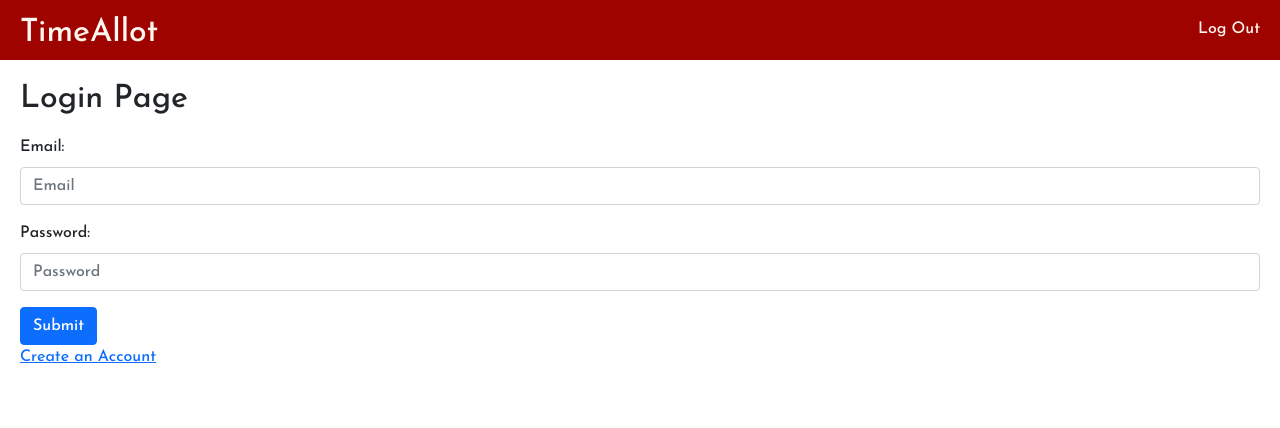
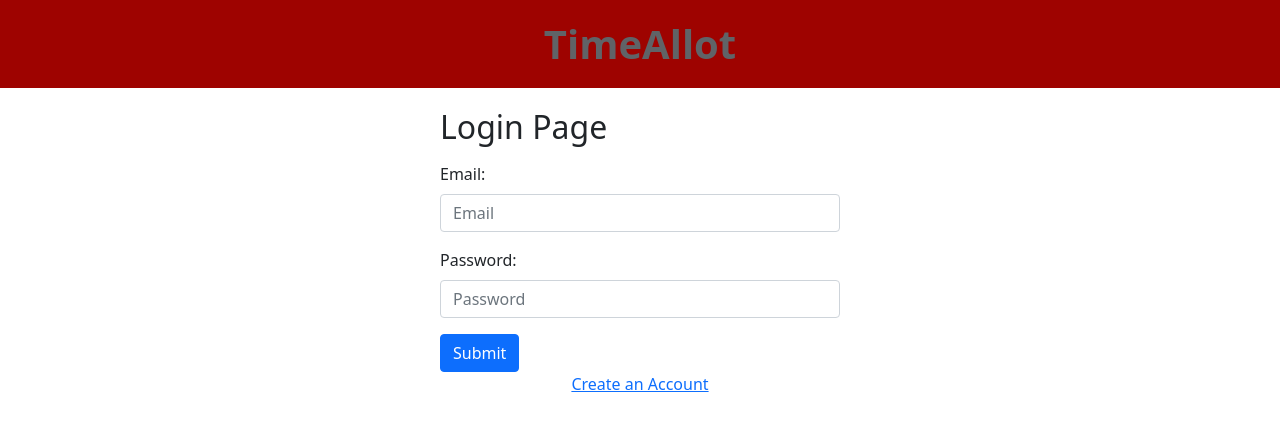
Before and after one commit to mikekwom/time-allot, a React (Create React App) app: page /login in a window 1280 px wide. Shown: the top 428 px of the page. Built offline with nearby package versions, Linux system fonts and the light colour scheme.

Commit message:
fix header, change color scheme, fonts, spacing

```diff
--- a/src/App.css
+++ b/src/App.css
@@ -1,48 +1,84 @@
 body {
-  font-family: "Josefin Sans", sans-serif;
+  font-family: "Sans", sans-serif;
 }
 
-header {
-  padding-top: 4px;
-  background-color: #9e0300;
-  display: flex;
-  justify-content: space-between;
-  align-items: center;
+.navbar {
+  color: #000;
+  border-bottom: 1px lightgray solid;
+  width: 100%;
 }
 
-header > * {
-  margin-top: 10px;
+.navbar > * {
+  margin-left: 1vw;
+  margin-right: 1vw;
 }
 
-header > h1 {
-  margin-left: 20px;
-  font-size: 2rem;
-  font-weight: 500;
-  color: #fff7ef;
+h1 {
+  color: #606367;
 }
 
-header > p {
-  margin-right: 20px;
+.nav-link {
+  margin-left: 3vw;
+  color: #606367;
+}
+
+.nav-link:hover {
+  color: #000;
+}
+
+.new-header {
+  background-color: #9e0300;
   color: #fff7ef;
+  text-align: center;
+}
+
+.new-logo {
+  padding: 20px;
+  font-weight: 600;
 }
 
 .login-page {
-  margin: 20px;
+  margin: 0px;
 }
 
 .register-page {
-  margin: 20px;
+  margin: 0px;
+}
+
+.login-register--link {
+  text-align: center;
+}
+
+.form {
+  margin: auto;
+  margin-top: 20px;
+  width: 400px;
 }
 
 .today > .today--top {
   text-align: center;
-  margin: 20px;
+  width: auto;
+  margin-top: 8vh;
+  padding-bottom: 2.8vh;
+  border-bottom: 1px darkgray solid;
+}
+
+.logout-btn {
+  font-size: 1rem;
+}
+
+.logout-btn:hover {
+  cursor: pointer;
 }
 
 .card {
   font-size: 1.6rem;
-  padding: 20px;
-  border-bottom: none;
+  margin-top: 4vh;
+  padding-bottom: 2.8vh;
+  border: none;
+  border-radius: 0;
+  border-bottom: 1px darkgray solid;
+  margin-bottom: 1vh;
 }
 
 .modal {
@@ -54,6 +90,7 @@ header > p {
 }
 
 .item--header-hours {
+  display: flex;
   margin-left: 22px;
 }
 
@@ -67,7 +104,15 @@ header > p {
 }
 
 .card--time-btns * {
+  margin-right: 0px;
+}
+
+.change--time-btn {
   margin-right: 4px;
+}
+
+.card--deleteBtn {
+  margin-left: 4px;
 }
 
 .card--deleteBtn,
@@ -195,40 +240,3 @@ header > p {
   top: 5%;
   left: 5%;
 }
-.progress.blue .progress-bar {
-  border-color: hsl(217, 100%, 56%);
-}
-.progress.blue .progress-left .progress-bar {
-  animation: loading-2 1.5s linear forwards 1.8s;
-}
-
-@keyframes loading-1 {
-  0% {
-    -webkit-transform: rotate(0deg);
-    transform: rotate(0deg);
-  }
-  100% {
-    -webkit-transform: rotate(180deg);
-    transform: rotate(180deg);
-  }
-}
-@keyframes loading-2 {
-  0% {
-    -webkit-transform: rotate(0deg);
-    transform: rotate(0deg);
-  }
-  100% {
-    -webkit-transform: rotate(144deg);
-    transform: rotate(144deg);
-  }
-}
-@keyframes loading-3 {
-  0% {
-    -webkit-transform: rotate(0deg);
-    transform: rotate(0deg);
-  }
-  100% {
-    -webkit-transform: rotate(135deg);
-    transform: rotate(135deg);
-  }
-}
--- a/src/App.js
+++ b/src/App.js
@@ -1,6 +1,6 @@
 import "./App.css";
 import React, { useState, useEffect } from "react";
-import { Routes, Route } from "react-router-dom";
+import { Routes, Route, Link } from "react-router-dom";
 import Header from "./Components/Header";
 import Today from "./Components/Today";
 import Login from "./Components/Login";
@@ -17,11 +17,12 @@ function App() {
 
   return (
     <div className="App">
-      <Header />
       <Routes>
         <Route
           path="*"
-          element={isLoggedIn ? <Today /> : <Login logFunction={loginClient} />}
+          element={
+            isLoggedIn ? <Header /> : <Login logFunction={loginClient} />
+          }
         />
         <Route path="register" element={<Register />} />
       </Routes>
--- a/src/Components/Card.jsx
+++ b/src/Components/Card.jsx
@@ -6,7 +6,7 @@ function Cards(props) {
 
   let bodyObj = {
     id: props.item.id,
-    // hours: props.item.dedicated_time,
+    hours: props.item.dedicated_time,
   };
 
   React.useEffect(() => {
@@ -73,9 +73,8 @@ function Cards(props) {
         <section className="item--header">
           <p>{props.item.name}</p>
           <div className="item--header-hours">
-            <p>
-              {hours}/{props.item.target_hours} hours
-            </p>
+            <p className="stopWatch">{hours}</p>
+            <p>/{props.item.target_hours} hours</p>
           </div>
         </section>
         <div className="progress">
@@ -88,37 +87,41 @@ function Cards(props) {
         </div>
         <section className="card--time-btns">
           <button
+            className="change--time-btn btn btn-success"
+            onClick={plus15mins}
+          >
+            +15mins
+          </button>
+          <button
+            className="change--time-btn btn btn-success"
+            onClick={plus30mins}
+          >
+            +30mins
+          </button>
+          <button
+            className="change--time-btn btn btn-success"
+            onClick={plus1hr}
+          >
+            +1hr
+          </button>
+          <button
             className="changeTimeBtn btn btn-danger"
             onClick={minus15mins}
           >
             -15mins
           </button>
+
           <button
-            className="changeTimeBtn btn btn-success"
-            onClick={plus15mins}
+            className="card--deleteBtn btn btn-danger"
+            onClick={() => deleteGoal(props.item.id)}
           >
-            +15mins
-          </button>
-          <button
-            className="changeTimeBtn btn btn-success"
-            onClick={plus30mins}
-          >
-            +30mins
-          </button>
-          <button className="changeTimeBtn btn btn-success" onClick={plus1hr}>
-            +1hr
+            Delete
           </button>
           <button
             className="card--completteBtn btn btn-success"
             onClick={() => markComplete(props.item.id)}
           >
             Complete
-          </button>
-          <button
-            className="card--deleteBtn btn btn-danger"
-            onClick={() => deleteGoal(props.item.id)}
-          >
-            Delete
           </button>
         </section>
       </div>
--- a/src/Components/Header.jsx
+++ b/src/Components/Header.jsx
@@ -1,15 +1,53 @@
 import React from "react";
+import { Routes, Route, Link } from "react-router-dom";
+import Today from "./Today";
+import Totals from "./Totals";
 
 function Header() {
   function logOut() {
     localStorage.clear();
     window.location.reload();
   }
+
   return (
-    <header>
-      <h1>TimeAllot</h1>
-      <p onClick={logOut}>Log Out</p>
-    </header>
+    <div>
+      <nav className="navbar navbar-expand-sm navbar-light">
+        <div className="container">
+          <h1 className="logo">TimeAllot</h1>
+          <button
+            class="navbar-toggler"
+            type="button"
+            data-bs-toggle="collapse"
+            data-bs-target="#collapsibleNavbar"
+          >
+            <span class="navbar-toggler-icon"></span>
+          </button>
+          <div className="collapse navbar-collapse" id="collapsibleNavbar">
+            <ul className="navbar-nav">
+              <li className="nav-item">
+                <Link to="/today" className="nav-link">
+                  Today
+                </Link>
+              </li>
+              <li className="nav-item">
+                <Link to="/totals" className="nav-link">
+                  Totals
+                </Link>
+              </li>
+              <li className="nav-item">
+                <p className="nav-link" onClick={logOut}>
+                  Log Out
+                </p>
+              </li>
+            </ul>
+          </div>
+        </div>
+      </nav>
+      <Routes>
+        <Route path="/today" element={<Today />} />
+        <Route path="/totals" element={<Totals />} />
+      </Routes>
+    </div>
   );
 }
 
--- a/src/Components/Login.jsx
+++ b/src/Components/Login.jsx
@@ -52,6 +52,10 @@ function Login(props) {
 
   return (
     <div className="login-page">
+      <div className="new-header">
+        <h1 className="logo new-logo">TimeAllot</h1>
+      </div>
+      <div className="form">
         <h2>Login Page</h2>
         <form onSubmit={formik.handleSubmit}>
           <div className="mb-3 mt-3">
@@ -89,7 +93,10 @@ function Login(props) {
             Submit
           </button>
         </form>
+      </div>
+      <div className="login-register--link">
         <Link to="/register">Create an Account</Link>
+      </div>
       <Routes>
         <Route path="/register" element={<Register />} />
       </Routes>
--- a/src/Components/Register.jsx
+++ b/src/Components/Register.jsx
@@ -59,6 +59,10 @@ function Register() {
 
   return (
     <div className="register-page">
+      <div className="new-header">
+        <h1 className="logo new-logo">TimeAllot</h1>
+      </div>
+      <div className="form">
         <h2>Register</h2>
         <form onSubmit={formik.handleSubmit}>
           <div className="mb-3 mt-3">
@@ -122,6 +126,7 @@ function Register() {
             Submit
           </button>
         </form>
+
         {/* if errors exists, return error that display error, else do not display */}
         {/* <div>
         {formik.errors.email ? <div>{formik.errors.email}</div> : null}
@@ -131,9 +136,12 @@ function Register() {
           <div>{formik.errors.confirmPassword}</div>
         ) : null}
       </div> */}
+        <div className="login-register--link">
           <Link to="/login" className="login-page--link">
             Login
           </Link>
+        </div>
+      </div>
       <Routes>
         <Route path="/login" element={<Login />} />
       </Routes>
--- a/src/Components/Today.jsx
+++ b/src/Components/Today.jsx
@@ -24,7 +24,7 @@ function Today() {
   });
 
   return (
-    <div className="today">
+    <div className="container today">
       <div className="today--top">
         <h2>Todays Goals - {today}</h2>
         <button
@@ -39,7 +39,6 @@ function Today() {
       </div>
 
       <section className="cards-list">{cards}</section>
-      <Totals />
     </div>
   );
 }
--- a/src/Components/Totals.jsx
+++ b/src/Components/Totals.jsx
@@ -25,10 +25,6 @@ function Totals() {
     });
   }, []);
 
-  function refreshPage() {
-    window.location.reload();
-  }
-
   const circleCards = data.map((item) => {
     // console.log(item);
     return <CircleCard key={item.id} item={item} />;
@@ -37,13 +33,7 @@ function Totals() {
   return (
     <section className="totals">
       <h4>Total Time Dedicated: {totalHours} hours</h4>
-      <button
-        type="button"
-        className="btn btn-primary refresh"
-        onClick={refreshPage}
-      >
-        Refresh
-      </button>
+
       <section className="circle-cards-list">{circleCards}</section>
     </section>
   );
```
Also changed, not shown: src/Components/CircleCard.jsx (+0 -9 lines). Lines whose indentation alone changed are shown as unchanged.
